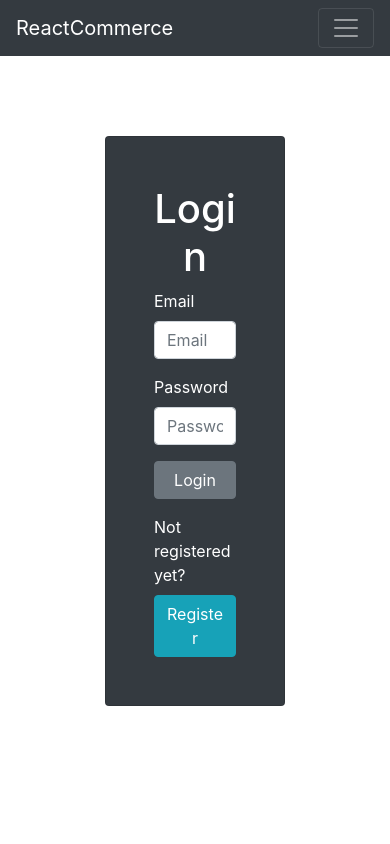
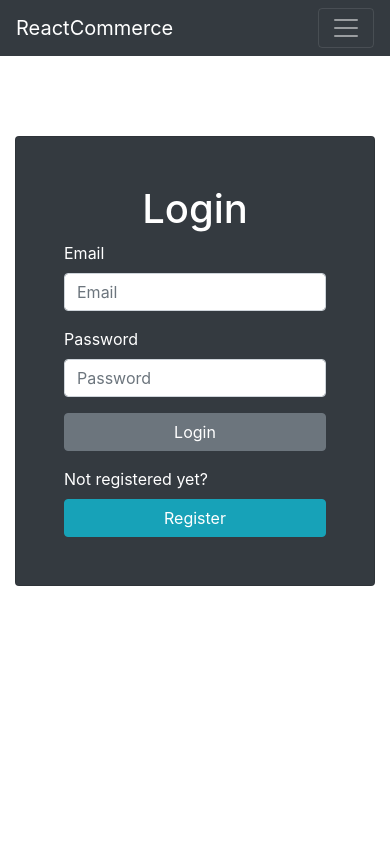
Before and after one commit to spadejac000/ecommerce_project, a React (Create React App) app in the folder client/: page /login in a window 390 px wide. Shown: the top 844 px of the page. Built offline with nearby package versions, Linux system fonts and the light colour scheme; no server answers.

Commit message:
fixed mobile view for login and register

```diff
--- a/client/src/App.css
+++ b/client/src/App.css
@@ -7,3 +7,12 @@
   width: 50%;
   margin: auto;
 }
+
+@media (max-width:600px) {
+
+  .login-form,
+  .register-form {
+    width: 100%;
+  }
+
+}
--- a/client/src/Components/Cart.js
+++ b/client/src/Components/Cart.js
@@ -16,8 +16,6 @@ const Cart = () => {
 
   useEffect(() => {
     axios.get('/api/cart').then(res => {
-      console.log(res.data.userId)
-      console.log(res.data.carts)
       for(let i = 0; i < res.data.carts.length; i++) {
         if(res.data.userId === res.data.carts[i].userId) {
           setCart(res.data.carts[i].products)
@@ -76,7 +74,9 @@ const Cart = () => {
     for(let i = 0; i < cart.length; i++) {
       total = parseFloat(total) + parseFloat(cart[i].price)
     }
-    return total.toFixed(2)
+    total = Math.round( total * 1e2 ) / 1e2;
+    total = total.toString().replace(/\B(?=(\d{3})+(?!\d))/g, ',');
+    return total;
   }
 
   if(cart.length === 0) {
--- a/client/src/Components/ProductList.js
+++ b/client/src/Components/ProductList.js
@@ -54,10 +54,10 @@ const ProductList = ({currentProducts}) => {
               <DropdownItem divider></DropdownItem>
               <DropdownItem onClick={() => {handleCategoryFilter("appliance")}}>Appliance</DropdownItem>
               <DropdownItem onClick={() => {handleCategoryFilter("book")}}>Book</DropdownItem>
-              <DropdownItem onClick={() => {handleCategoryFilter("sporting equipment")}}>Sporting Equipment</DropdownItem>
-              <DropdownItem onClick={() => {handleCategoryFilter("musical instruments")}}>Musical Instruments</DropdownItem>
               <DropdownItem onClick={() => {handleCategoryFilter("electronics")}}>Electronics</DropdownItem>
               <DropdownItem onClick={() => {handleCategoryFilter("luxury")}}>Luxury</DropdownItem>
+              <DropdownItem onClick={() => {handleCategoryFilter("musical instruments")}}>Musical Instruments</DropdownItem>
+              <DropdownItem onClick={() => {handleCategoryFilter("sporting equipment")}}>Sporting Equipment</DropdownItem>
             </DropdownMenu>
           </InputGroupButtonDropdown>
           <Input
--- a/client/src/Components/pages/Home.js
+++ b/client/src/Components/pages/Home.js
@@ -23,9 +23,8 @@ const Home = () => {
     axios.get('/api/users').then((res) => {
       setData(res.data)
       let myId = res.data.id;
-      console.log('loggin status: ', res.data)
       axios.post('/api/cart/userid', {id:myId}).then(response => {
-        console.log(response)
+        console.log('hello')
       })
       if (res.data.loggedIn === false) {
         window.location.href = `${window.location.href}login`
```
Also changed, not shown: 1 other file (tests, documents, lock files or other folders).
